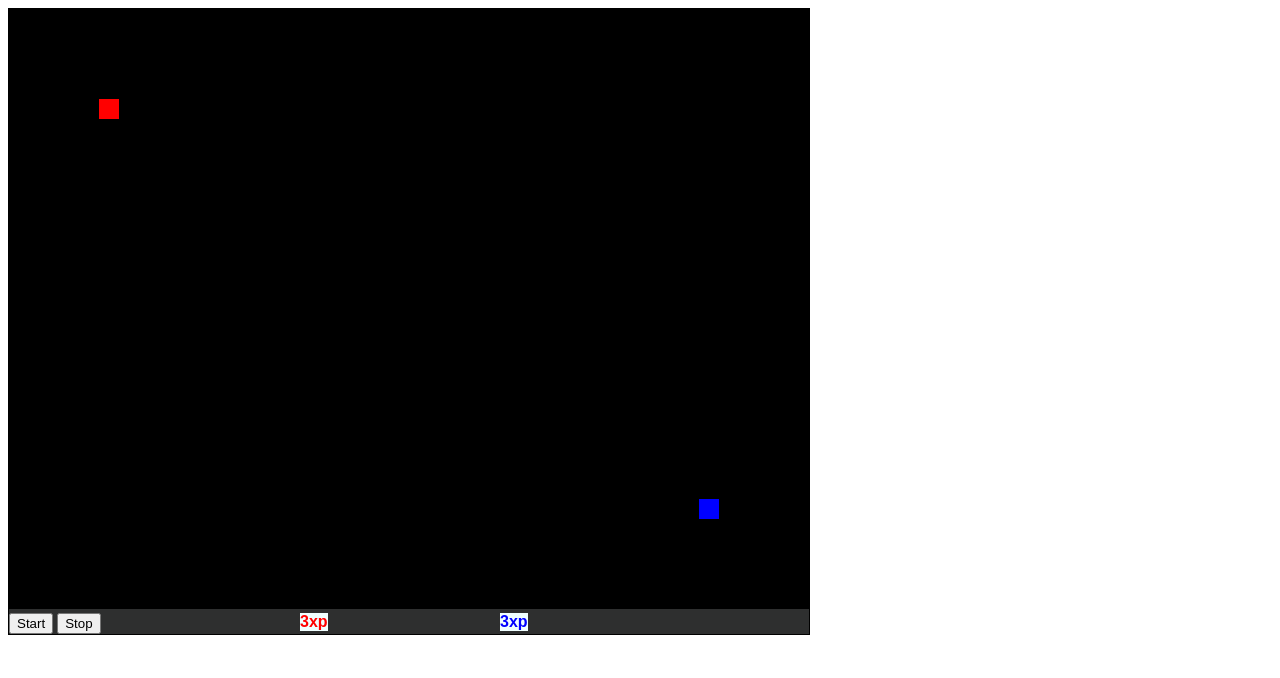
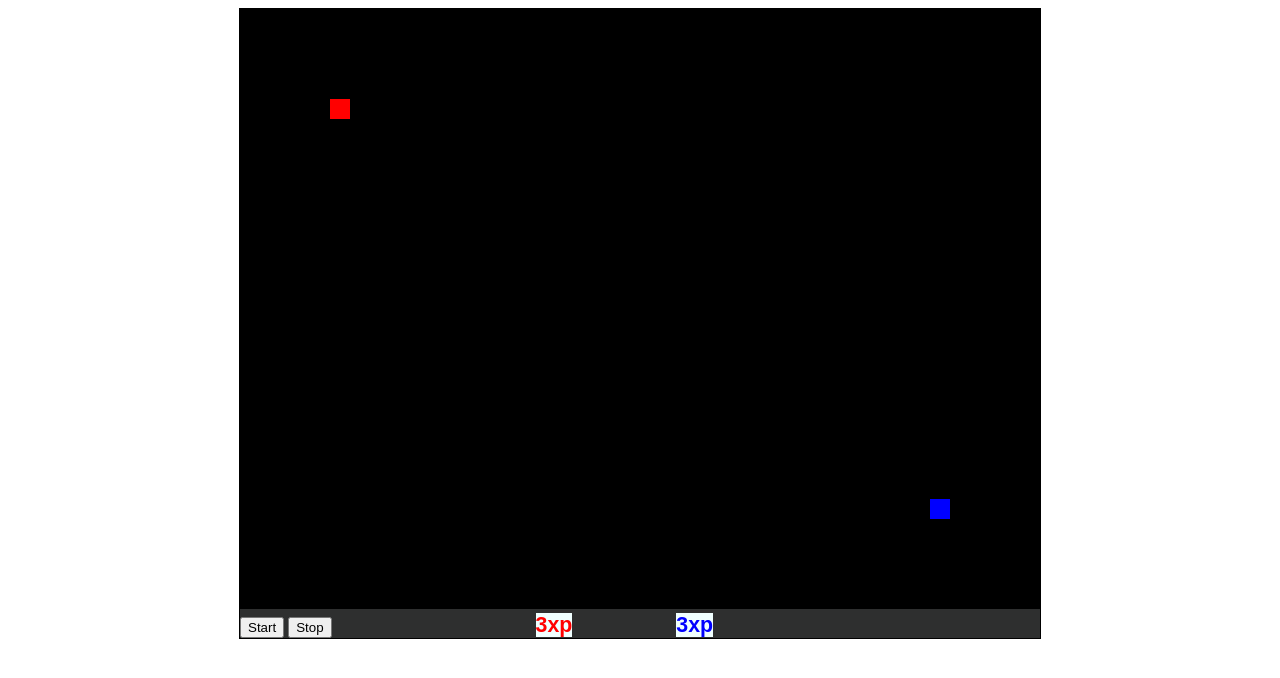
Before and after one commit to TesByRus/CofeeScriptTanks, a plain HTML site: page index.html in a window 1280 px wide. Drawn offline with Linux system fonts and the light colour scheme.

Commit message:
Расположил по центру

```diff
--- a/index.html
+++ b/index.html
@@ -12,8 +12,11 @@
     <canvas id="canvas" width="800" height="600">Этот элемент не поддерживается</canvas>
     <button id="startButton" onclick="StartGame()">Start</button>
     <button id="stopButton" onclick="StopGame() ">Stop</button>
-    <span id="p1" class="life , p1"></span>
-    <span id="p2" class="life , p2"></span>
+    <span>
+        <span id="p1" class="life , p1"></span>
+        <span id="p2" class="life , p2"></span>
+    </span>
+
 
 
 </div>
--- a/style.css
+++ b/style.css
@@ -2,23 +2,24 @@
     width: 800px;
     background: #2e2f2f;
     border: solid 1px black;
+    margin: 0 auto;
 }
 
 .life{
     background-color: azure;
-    font: 16pt;
+    font: 16pt sans-serif;
     font-weight: bold;
-    font-family: sans-serif;
 }
+
 
 .life.p1{
     color: red;
-    position: absolute;
-    left: 300px;
+    position: relative;
+    left: 200px;
 }
 
 .life.p2{
     color: blue;
-    position: absolute;
-    left: 500px;
+    position: relative;
+    left: 300px;
 }
```
